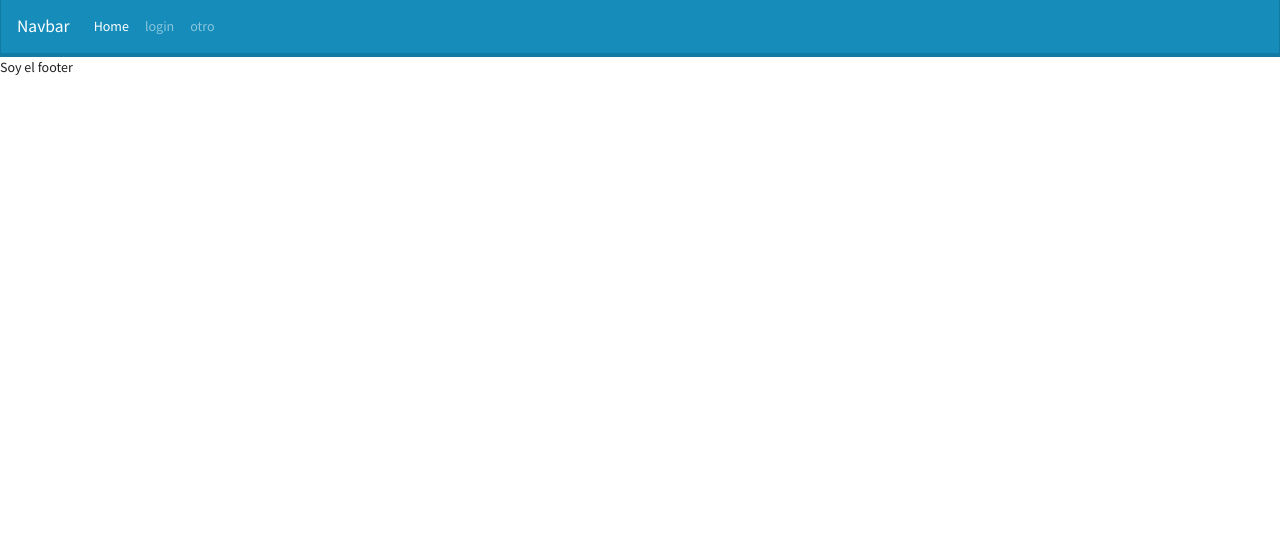
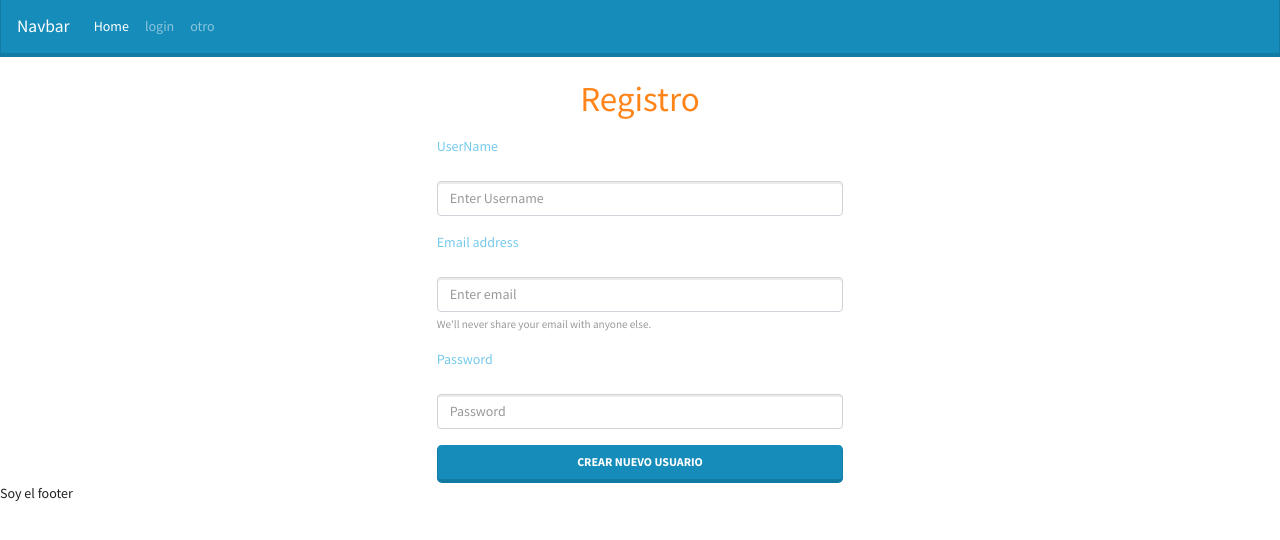
Before and after one commit to OMGTeamWeb/UI-OMGTODOLIST-WEB, an Angular app in the folder front/: page /register in a window 1280 px wide. Before the commit this address led to /. Shown: the top 540 px of the page. Built offline with nearby package versions, Linux system fonts and the light colour scheme.

Commit message:
integrar agregar user back - front 2

```diff
--- a/front/src/app/app.module.ts
+++ b/front/src/app/app.module.ts
@@ -14,6 +14,8 @@ import { LandingComponent } from './components/landing/landing.component';
 import { LoginComponent } from './components/login/login.component';
 
 import { AuthService } from './services/auth.service';
+import { DatauserService } from './services/datauser.service';
+
 import { HomeComponent } from './components/home/home.component';
 import { RegistroComponent } from './components/registro/registro.component';
 
@@ -34,10 +36,10 @@ import { RegistroComponent } from './components/registro/registro.component';
       { path: "", component: LandingComponent },
       { path: "login", component: LoginComponent},
       { path: "user/home", component: HomeComponent},
-      { path: "registro", component: RegistroComponent}
+      { path: "register", component: RegistroComponent}
     ])
   ],
-  providers: [AuthService],
+  providers: [AuthService,DatauserService],
   bootstrap: [AppComponent]
 })
 export class AppModule { }
--- a/front/src/app/components/registro/registro.component.html
+++ b/front/src/app/components/registro/registro.component.html
@@ -7,45 +7,32 @@
   </div>
 </div>
 
-<form name="form" (ngSubmit)="onLogin()" novalidate>
+<form name="form" (ngSubmit)="addUser(); addUserForm.reset()" novalidate #addUserForm="ngForm">
   <fieldset>
     <div class="row">
       <div class="col-lg-4">
       </div>
       <div class="col-lg-4">
-        <div class="form-group">
+        <div class="form-group" >
           <label for="inputName">
-            <p class="text-info">First Name</p>
+            <p class="text-info">UserName</p>
           </label>
-          <input type="text" class="form-control" name="name" id="inputName" [(ngModel)]="user.name" placeholder="Enter Name">
-        </div>
-        <div class="form-group">
-          <label for="inputLastName">
-            <p class="text-info">Last Name</p>
-          </label>
-          <input type="text" class="form-control" name="lastName" id="inputLastName" [(ngModel)]="user.lastName" placeholder="Enter lastName">
+          <input type="text" class="form-control" name="username" id="username" [(ngModel)]="user.username" placeholder="Enter Username">
         </div>
         <div class="form-group">
           <label for="inputEmail">
             <p class="text-info">Email address</p>
           </label>
-          <input type="email" class="form-control" name="username" id="inputEmail" aria-describedby="emailHelp" [(ngModel)]="player.username" placeholder="Enter email">
+          <input type="email" class="form-control" name="email" id="email" aria-describedby="emailHelp" [(ngModel)]="user.email" placeholder="Enter email">
             <small id="emailHelp" class="form-text text-muted">We'll never share your email with anyone else.</small>
         </div>
         <div class="form-group">
           <label for="inputPassword">
             <p class="text-info">Password</p>
           </label>
-        <input type="password" class="form-control" name="password" id="inputPassword" aria-describedby="passwordHelp" [(ngModel)]="player.password" placeholder="Password">
-          <small id="emailHelp" class="form-text text-muted">We'll never share your password with anyone else.</small>
-        <div class="form-check">
-          <label class="form-check-label">
-            <input class="form-check-input" type="checkbox" value="">
-            Remember me.
-          </label>
+        <input type="password" class="form-control" name="password" id="password" aria-describedby="passwordHelp" [(ngModel)]="user.password" placeholder="Password">
         </div>
-        </div>
-          <button type="submit" class="btn btn-primary btn-lg btn-block">Sign in</button>
+          <button type="submit" class="btn btn-primary btn-lg btn-block" [disabled]="addUserForm.form.invalid">Crear nuevo usuario</button>
       </div>
       <div class="col-lg-4">
       </div>
--- a/front/src/app/components/registro/registro.component.ts
+++ b/front/src/app/components/registro/registro.component.ts
@@ -1,15 +1,33 @@
 import { Component, OnInit } from '@angular/core';
+import { Router } from '@angular/router';
+import { DatauserService } from '../../services/datauser.service';
+import { createUser } from '../../models/user';
+import { AuthService } from '../../services/auth.service';
 
 @Component({
   selector: 'app-registro',
   templateUrl: './registro.component.html',
   styleUrls: ['./registro.component.css']
 })
-export class RegistroComponent implements OnInit {
+export class RegistroComponent {
 
-  constructor() { }
+  user: createUser = new createUser();
 
-  ngOnInit() {
+  constructor(private dataUser: DatauserService,
+    private auth: AuthService,
+    private router: Router) { }
+
+  ngOnInit(): void {
+  }
+
+  addUser(): void {
+    this.dataUser.createUser(this.user)
+      .then((teacher) => {
+        //console.log(user.json());
+      })
+      .catch((err) => {
+        console.log(err);
+      })
   }
 
 }
```
